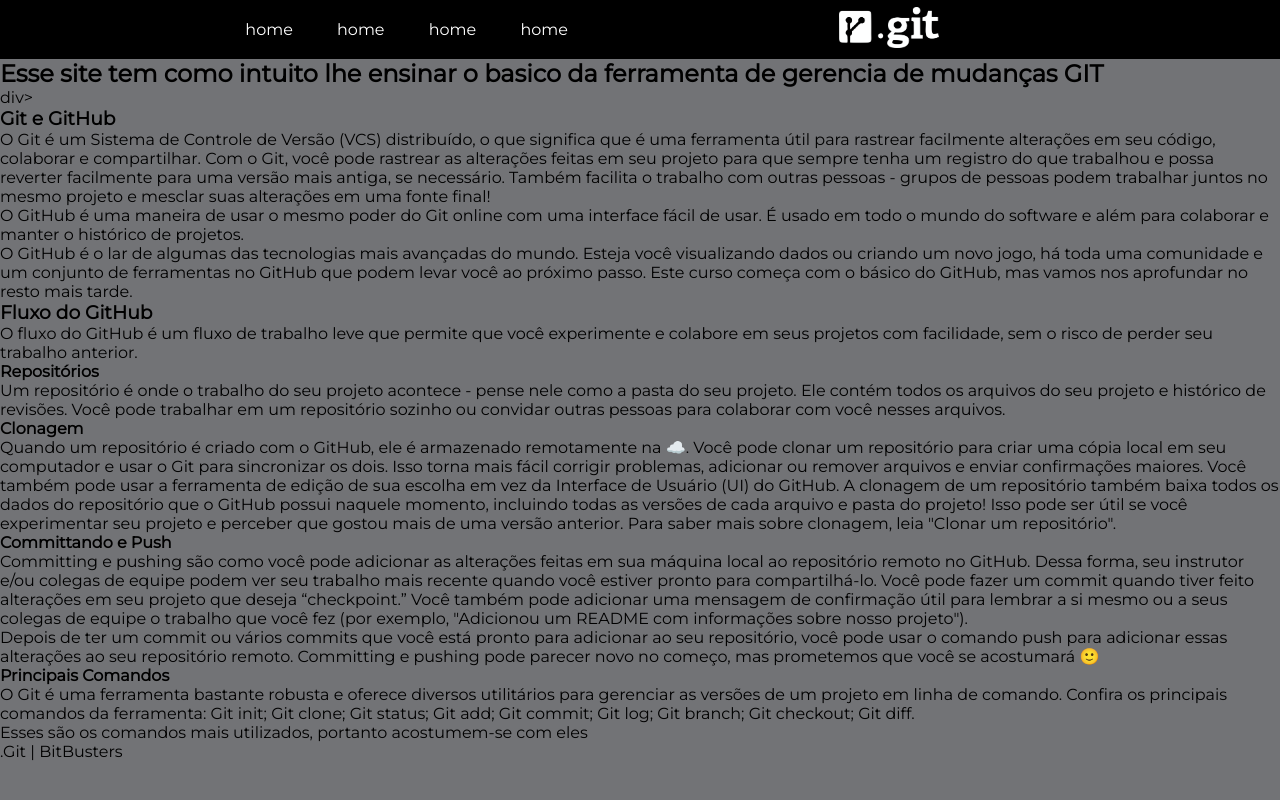
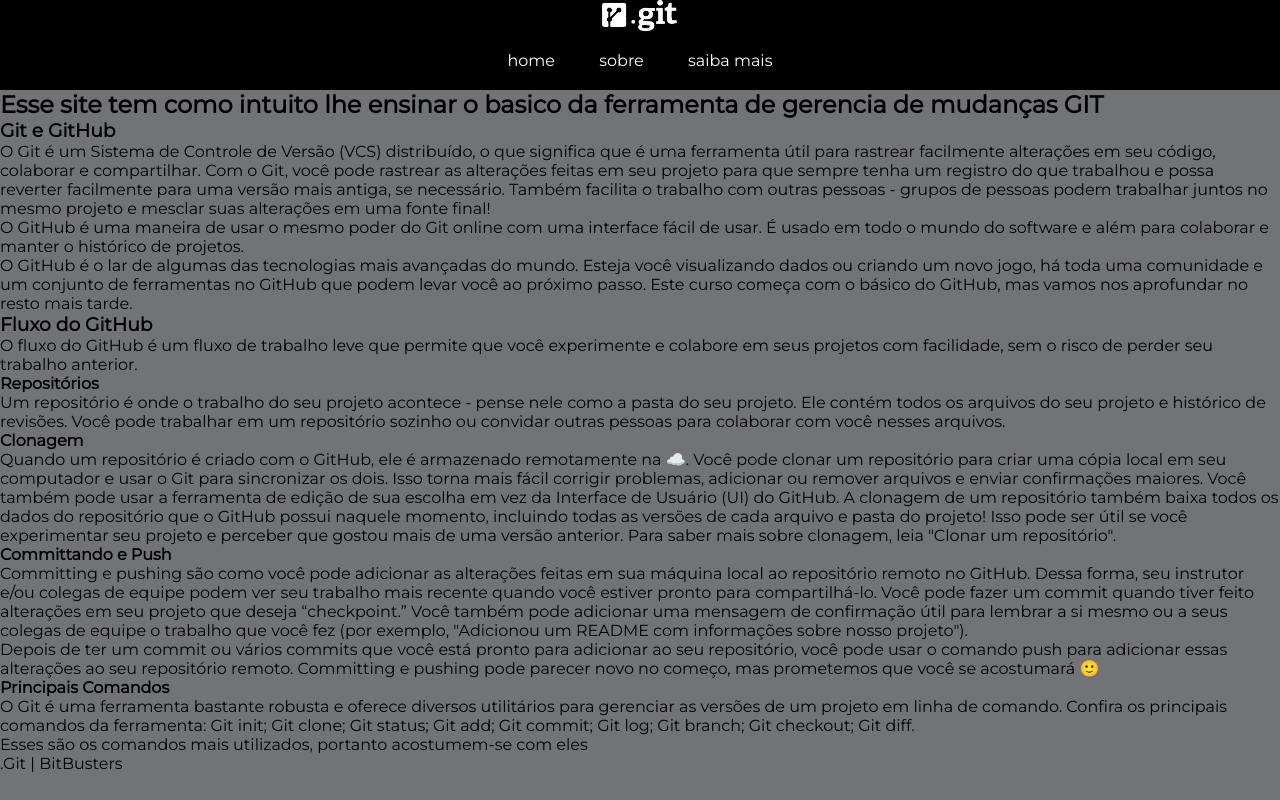
Before and after one commit to Gerencia-de-configuracao-e-mudancas/constru-o-de-p-gina-sobre-git-bitbusters-git, a plain HTML site: page index.html in a window 1280 px wide. Drawn offline with Linux system fonts and the light colour scheme.

Commit message:
Mudanças no Menu

```diff
--- a/index.html
+++ b/index.html
@@ -13,22 +13,22 @@
 <body>
     <header>
         <div class="container">
-            <nav id="menu">
+            <div id="menu">
+            <nav>
+                <img class="logo" src="assets/img/Logo Site . Git Transparente.png" alt=".Git">
                 <ul>
                     <li><a href="#">home</a></li>
-                    <li><a href="#">home</a></li>
-                    <li><a href="#">home</a></li>
-                    <li><a href="#">home</a></li>
+                    <li><a href="#">sobre</a></li>
+                    <li><a href="#">saiba mais</a></li>
                 </ul>
             </nav>
-            <div class="logo"><img src="assets/img/Logo Site . Git Transparente.png" alt=".Git"></div>
-        </div>
+
 
 </header>
 
 <div><h2>Esse site tem como intuito lhe ensinar o basico da ferramenta de gerencia de mudanças GIT</h2></div>
 <div><p></p></div>
-div><h3>Git e GitHub</h3></div>
+<div><h3>Git e GitHub</h3></div>
 <div><p>O Git é um Sistema de Controle de Versão (VCS) distribuído, o que significa que é uma ferramenta útil para rastrear facilmente alterações em seu código, colaborar e compartilhar. Com o Git, você pode rastrear as alterações feitas em seu projeto para que sempre tenha um registro do que trabalhou e possa reverter facilmente para uma versão mais antiga, se necessário. Também facilita o trabalho com outras pessoas - grupos de pessoas podem trabalhar juntos no mesmo projeto e mesclar suas alterações em uma fonte final!</p></div>
 <div><p>O GitHub é uma maneira de usar o mesmo poder do Git online com uma interface fácil de usar. É usado em todo o mundo do software e além para colaborar e manter o histórico de projetos.</p></div>
 <div><p>O GitHub é o lar de algumas das tecnologias mais avançadas do mundo. Esteja você visualizando dados ou criando um novo jogo, há toda uma comunidade e um conjunto de ferramentas no GitHub que podem levar você ao próximo passo. Este curso começa com o básico do GitHub, mas vamos nos aprofundar no resto mais tarde.</p></div>
--- a/style.css
+++ b/style.css
@@ -6,11 +6,13 @@
     padding: 0;
     box-sizing: border-box;
     font-family: 'Montserrat', sans-serif;
+
 }
 
 header{
     background-color: black;
     width: 100%;
+    display: flex;
 }
 
 .container{
@@ -35,15 +37,16 @@
     transition: background .6s;
 }
 #menu ul li a:hover{
-     background-color: #324e81;
+     background-color: #3a3e46;
 }
 .logo{
-    width: 20%;
+    width: 75px;
+    display: block;
+    padding: auto;
+    margin: auto;
+
 }
 
-.logo img{
-    width: 100px;
-}
 
 h1{
     color: #fff;
```
